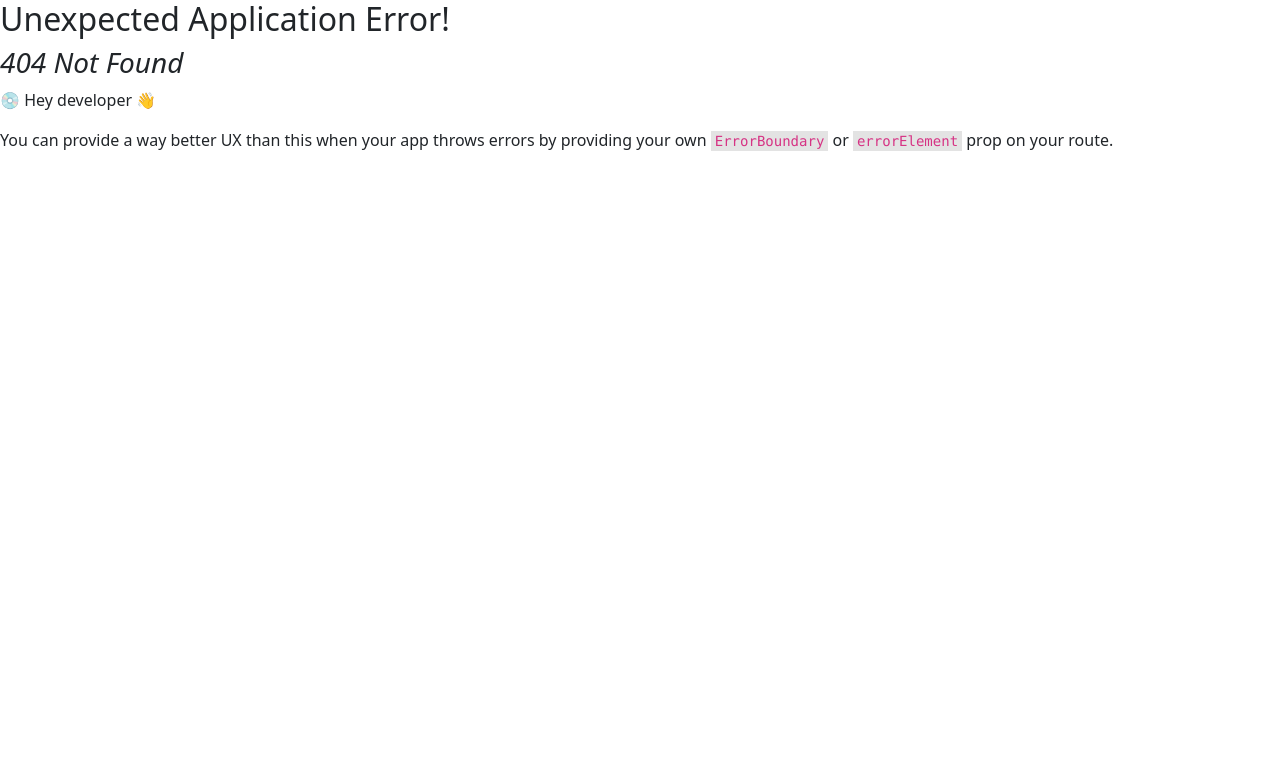
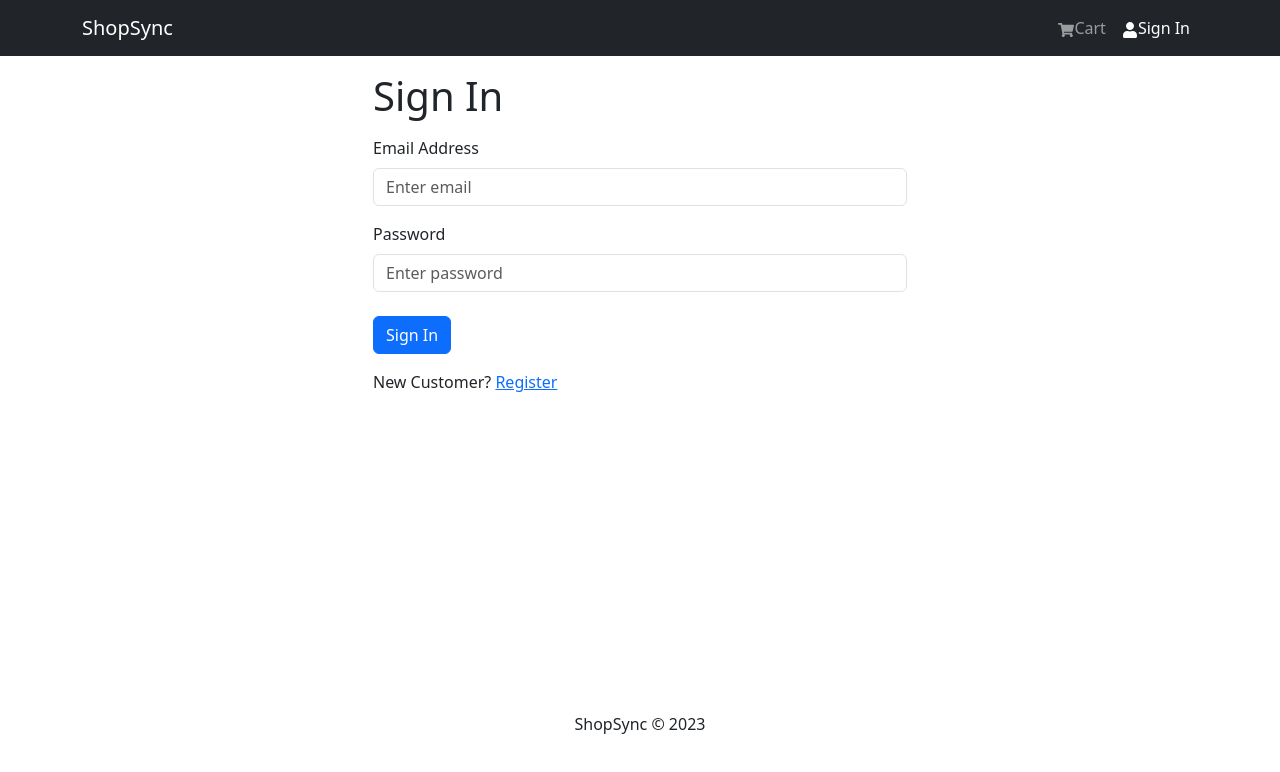
Before and after one commit to AlexMaderaP/shopsync, a React (Create React App) app in the folder frontend/: page /login in a window 1280 px wide. Before the commit this address had no page. Shown: the top 772 px of the page. Built offline with nearby package versions, Linux system fonts and the light colour scheme.

Commit message:
Add Login Screen

```diff
--- /dev/null
+++ b/frontend/src/components/FormContainer.jsx
@@ -0,0 +1,15 @@
+import { Container, Row, Col } from "react-bootstrap";
+
+const FormContainer = ({ children }) => {
+  return (
+    <Container>
+      <Row className="justify-content-md-center">
+        <Col xs={12} md={6}>
+          {children}
+        </Col>
+      </Row>
+    </Container>
+  );
+};
+
+export default FormContainer;
--- a/frontend/src/index.js
+++ b/frontend/src/index.js
@@ -16,6 +16,7 @@
 import HomeScreen from "./screens/HomeScreen";
 import ProductScreen from "./screens/ProductScreen";
 import CartScreen from "./screens/CartScreen";
+import LoginScreen from "./screens/LoginScreen";
 
 const router = createBrowserRouter(
   createRoutesFromElements(
@@ -23,6 +24,7 @@
       <Route index={true} path="/" element={<HomeScreen />} />
       <Route path="/product/:id" element={<ProductScreen />} />
       <Route path="/cart" element={<CartScreen />} />
+      <Route path="/login" element={<LoginScreen />} />
     </Route>
   )
 );
--- /dev/null
+++ b/frontend/src/screens/LoginScreen.jsx
@@ -0,0 +1,54 @@
+import { useState } from "react";
+import { Link } from "react-router-dom";
+import { Form, Button, Row, Col } from "react-bootstrap";
+import FormContainer from "../components/FormContainer";
+
+const LoginScreen = () => {
+  const [email, setEmail] = useState("");
+  const [password, setPassword] = useState("");
+
+  const submithHandler = (e) => {
+    e.preventDefault();
+    console.log("submit");
+  };
+
+  return (
+    <FormContainer>
+      <h1>Sign In</h1>
+
+      <Form onSubmit={submithHandler}>
+        <Form.Group controlId="email" className="my-3">
+          <Form.Label>Email Address</Form.Label>
+          <Form.Control
+            type="email"
+            placeholder="Enter email"
+            value={email}
+            onChange={(e) => setEmail.apply(e.target.value)}
+          ></Form.Control>
+        </Form.Group>
+
+        <Form.Group controlId="password" className="my-3">
+          <Form.Label>Password</Form.Label>
+          <Form.Control
+            type="password"
+            placeholder="Enter password"
+            value={password}
+            onChange={(e) => setPassword.apply(e.target.value)}
+          ></Form.Control>
+        </Form.Group>
+
+        <Button type="submit" variant="primary" className="mt-2">
+          Sign In
+        </Button>
+      </Form>
+
+      <Row className="py-3">
+        <Col>
+          New Customer? <Link to="/register">Register</Link>
+        </Col>
+      </Row>
+    </FormContainer>
+  );
+};
+
+export default LoginScreen;
```
